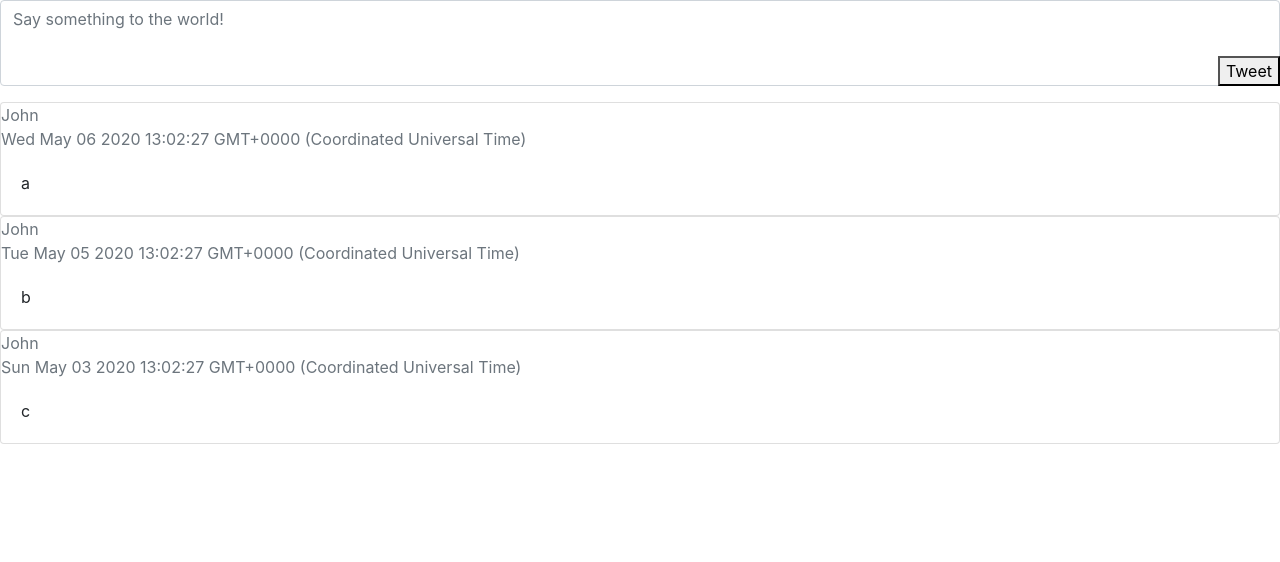
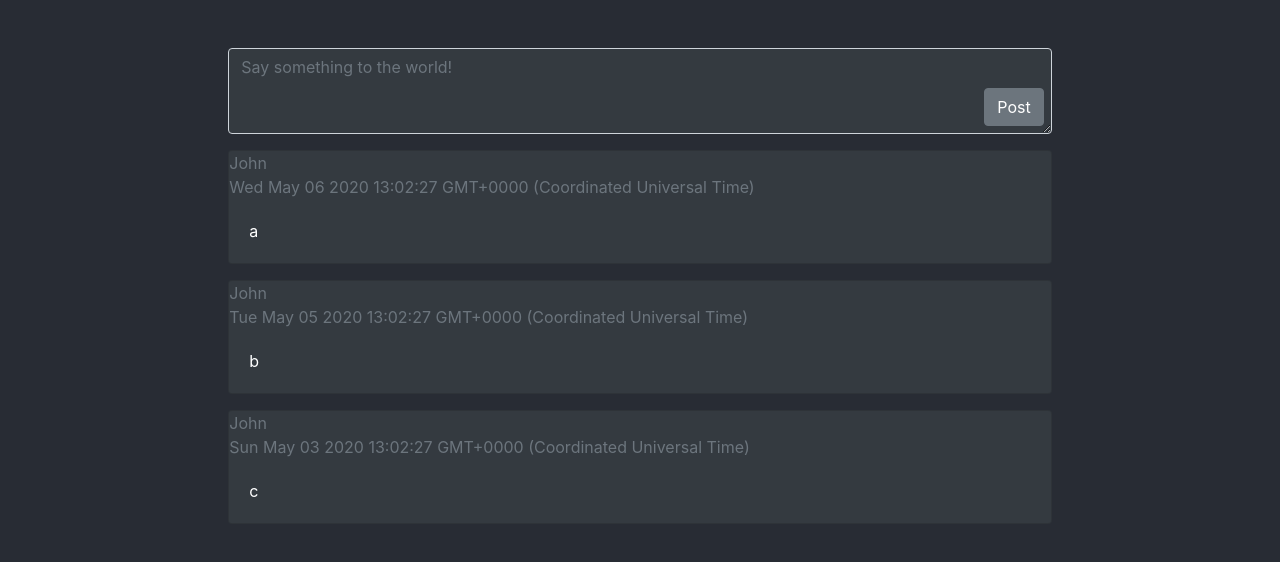
Before and after one commit to kipodd/tweeter, a React (Create React App) app: page / in a window 1280 px wide. Shown: the top 562 px of the page. Built offline with nearby package versions, Linux system fonts and the light colour scheme.

Commit message:
milestone 1 (very close to finish)

```diff
--- a/src/App.css
+++ b/src/App.css
@@ -1,38 +1,3 @@
-.App {
-  text-align: center;
+body {
+  background-color: #282c34;
 }
-
-.App-logo {
-  height: 40vmin;
-  pointer-events: none;
-}
-
-@media (prefers-reduced-motion: no-preference) {
-  .App-logo {
-    animation: App-logo-spin infinite 20s linear;
-  }
-}
-
-.App-header {
-  background-color: #282c34;
-  min-height: 100vh;
-  display: flex;
-  flex-direction: column;
-  align-items: center;
-  justify-content: center;
-  font-size: calc(10px + 2vmin);
-  color: white;
-}
-
-.App-link {
-  color: #61dafb;
-}
-
-@keyframes App-logo-spin {
-  from {
-    transform: rotate(0deg);
-  }
-  to {
-    transform: rotate(360deg);
-  }
-}
--- a/src/App.tsx
+++ b/src/App.tsx
@@ -1,5 +1,5 @@
 import React, {Component} from "react";
-// import "./App.css";
+import "./App.css";
 import Form from "./components/Form";
 import Comments from "./components/Comments";
 import {getAllComments} from "./lib/api";
@@ -21,8 +21,14 @@ class App extends Component {
   render() {
     return (
       <div className="App">
-        <Form loadComments={this.loadComments} />
-        <Comments comments={this.state.comments} />
+        <div className="container-fluid">
+          <div className="row mt-5">
+            <div className="offset-2 col-8">
+              <Form loadComments={this.loadComments} />
+              <Comments comments={this.state.comments} />
+            </div>
+          </div>
+        </div>
       </div>
     );
   }
--- a/src/components/CommentItem.tsx
+++ b/src/components/CommentItem.tsx
@@ -14,7 +14,7 @@ export class Comment extends Component<Props> {
     const {user, time, content} = this.props.comment;
     return (
       <div>
-        <div className="card">
+        <div className="card bg-dark text-white mb-3">
           <div className="text-muted">{user}</div>
           <div className="float-right text-muted">{time.toString()}</div>
           <div className="card-body">{content}</div>
--- a/src/components/Form.tsx
+++ b/src/components/Form.tsx
@@ -9,37 +9,47 @@ interface Props {
 export class Form extends Component<Props> {
   state = {
     content: "",
+    disableButton: false,
   };
 
   handleOnSubmit: (event: React.FormEvent<HTMLFormElement>) => void = event => {
     event.preventDefault();
     const {content} = this.state;
-    console.log(
-      createComment(new Date().getUTCMilliseconds(), "John", content)
-    );
+    createComment(new Date().getUTCMilliseconds(), "John", content);
     this.props.loadComments();
+  };
+
+  handleOnChange: (eventValue: string) => void = eventValue => {
+    this.setState({content: eventValue});
+    // console.log(this.state.content.length);
+    // console.log(this.state.disableButton);
+    if (this.state.content.length > 140) {
+      this.setState({disableButton: true});
+    } else {
+      this.setState({disableButton: false});
+    }
+    // console.log(this.state.disableButton);
   };
 
   render() {
     return (
       <div>
         <form onSubmit={event => this.handleOnSubmit(event)}>
-          {/* <input
-            type="text"
-            name="tweetText"
-            // value={formName}
-            id="name"
-            placeholder="Say something to the world!"
-            onChange={event => this.setState({formName: event.target.value})}
-          ></input> */}
           <div className="form-group textarea-container">
             <textarea
-              className="form-control"
+              className="form-control bg-dark text-white"
               placeholder="Say something to the world!"
               rows={3}
-              onChange={event => this.setState({content: event.target.value})}
+              // onChange={event => this.setState({content: event.target.value})}
+              onChange={event => this.handleOnChange(event.target.value)}
             ></textarea>
-            <button type="submit">Tweet</button>
+            <button
+              type="submit"
+              disabled={this.state.disableButton}
+              className="btn btn-secondary"
+            >
+              Post
+            </button>
           </div>
         </form>
       </div>
--- a/src/components/styles/Form.css
+++ b/src/components/styles/Form.css
@@ -6,10 +6,12 @@
     width: 100%;
     height: 100%;
     box-sizing: border-box;
+    /* background: #282c34 */
+    color: white
 }
 
 .textarea-container button {
     position: absolute;
-    bottom: 0;
-    right: 0;
+    bottom: 0.5rem;
+    right: 0.5rem;
 }
--- a/src/lib/api.tsx
+++ b/src/lib/api.tsx
@@ -20,16 +20,16 @@ const now = new Date();
 
 const comments = [
   {
+    id: 2,
+    user: "John",
+    time: new Date(now.setDate(now.getDate() - 1)),
+    content: "b",
+  },
+  {
     id: 1,
     user: "John",
     time: new Date(),
     content: "a",
-  },
-  {
-    id: 2,
-    user: "John",
-    time: new Date(now.setDate(now.getDate() - 1)),
-    content: "b",
   },
   {
     id: 3,
@@ -40,11 +40,12 @@ const comments = [
 ];
 
 export function getAllComments() {
-  // activities.sort((a, b) => b.date - a.date)
+  comments.sort((a, b) => b.time.getTime() - a.time.getTime());
   return comments;
 }
 
 export function createComment(id: number, user: string, content: string) {
   comments.push({id, user, time: new Date(), content});
+  comments.sort((a, b) => b.time.getTime() - a.time.getTime());
   return comments;
 }
```
